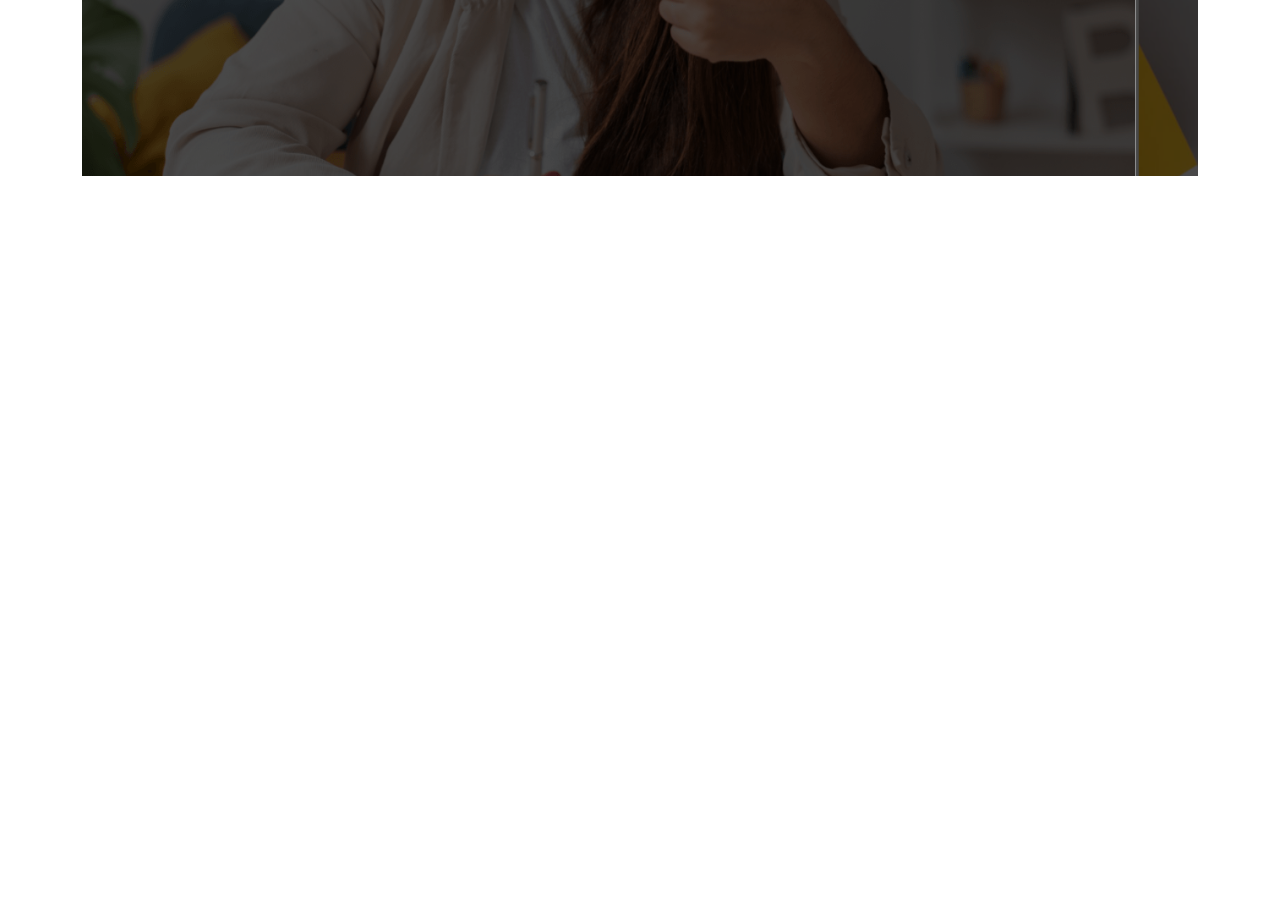
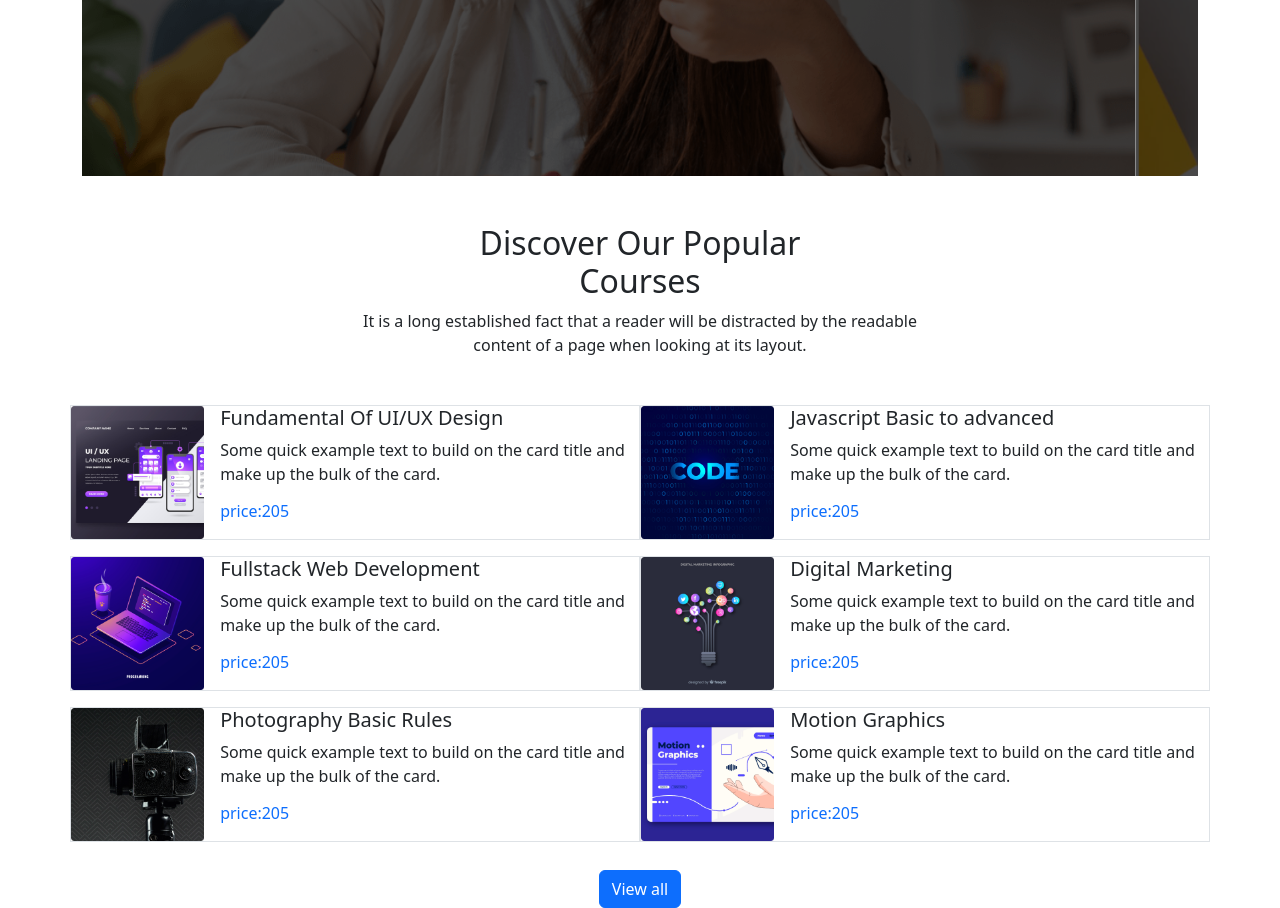
Before and after one commit to atiq100/ed-Tech, a plain HTML site: page index.html in a window 1280 px wide. Shown: the part 500-1408 px from the top of the page. Before the commit the page ends 800 px from the top, so only its background shows below. Drawn offline with nearby package versions, Linux system fonts and the light colour scheme.

Commit message:
course section added

```diff
--- a/index.html
+++ b/index.html
@@ -10,10 +10,11 @@
   </head>
   <body>
     <!-- header start -->
+    <header>
     <!-- nav start -->
     <nav class="navbar navbar-expand-lg  bg-white justify-content-lg-end ">
         <div class="container">
-          <a class="navbar-brand fs-3 fw-bold dark-color" href="#">Edu Cat </a>
+          <a class="navbar-brand fs-3 fw-bold " href="#"><span class="dark-color">Edu. Cat</span> </a>
           <button class="navbar-toggler" type="button" data-bs-toggle="collapse" data-bs-target="#navbarSupportedContent" aria-controls="navbarSupportedContent" aria-expanded="false" aria-label="Toggle navigation">
             <span class="navbar-toggler-icon  "></span>
           </button>
@@ -51,7 +52,7 @@
                 <img class="d-block w-100" style="height: 70vh; object-fit: cover;" src="images/cover/cover-1.png" alt="">
                 <div class="carousel-caption d-flex flex-column justify-content-center align-items-center h-100">
                     <h1 class=" fw-bolder">Get Started Digital<br> Learning</h1>
-                    <p class="">It is a long established fact that a reader will be distracted by the readable<br> content of a page when looking at its layout.</p>
+                    <p>It is a long established fact that a reader will be distracted by the readable<br> content of a page when looking at its layout.</p>
                     <button class="btn btn-primary">Get started</button>
                 </div>
             </div>
@@ -80,6 +81,81 @@
 
     <!-- slider end -->
     <!-- header end -->
+  </header>
+  <main class="container">
+    <!-- courses start -->
+    <div class="text-center">
+      <h2 class="">Discover Our Popular<br> Courses</h2>
+      <p>It is a long established fact that a reader will be distracted by the readable<br> content of a page when looking at its layout.</p>
+    </div>
+   <div class="row row-cols-md-1 row-cols-1   justify-content-md-between align-items-center mb-1 flex-shrink-0 mt-5 ">
+    <div class=" d-flex flex-column flex-md-row  border border-1 p-0 col-lg-4 col-md-12 flex-grow-1 mb-2 ">
+      <div class="me-2 "><img class="img-fluid w-100" src="images/course/course-1.png" alt="">
+      </div>
+      <div class="ms-2">
+        <h5>Fundamental Of UI/UX Design</h5>
+      <p>Some quick example text to build on the card title and make up the bulk of the card.</p>
+      <h6 class="text-primary">price:205</h6>
+      </div>
+    </div>
+
+    <div class=" d-flex flex-column flex-md-row border border-1 p-0 col-lg-4 col-md-12 flex-grow-1 mb-2 ">
+      <div class="me-2"><img class="img-fluid w-100" src="images/course/course-2.png" alt="">
+      </div>
+      <div class="ms-2">
+        <h5>Javascript Basic to advanced</h5>
+      <p>Some quick example text to build on the card title and make up the bulk of the card.</p>
+      <h6 class="text-primary">price:205</h6>
+      </div>
+    </div>
+   </div>
+   <div class="row row-cols-md-1 row-cols-1   justify-content-md-between align-items-center mb-1 flex-shrink-0 mt-2">
+    <div class=" d-flex flex-column flex-md-row border border-1 p-0 col-lg-4 col-md-12 flex-grow-1 mb-2 ">
+      <div class="me-2 "><img class="img-fluid w-100" src="images/course/course-3.png" alt="">
+      </div>
+      <div class="ms-2">
+        <h5>Fullstack Web Development</h5>
+      <p>Some quick example text to build on the card title and make up the bulk of the card.</p>
+      <h6 class="text-primary">price:205</h6>
+      </div>
+    </div>
+
+    <div class="d-none  d-md-flex flex-column flex-md-row border border-1 p-0 col-lg-4 col-md-12  flex-grow-1 mb-2">
+      <div class="me-2"><img class="img-fluid w-100" src="images/course/course-4.png" alt="">
+      </div>
+      <div class="ms-2">
+        <h5>Digital Marketing</h5>
+      <p>Some quick example text to build on the card title and make up the bulk of the card.</p>
+      <h6 class="text-primary">price:205</h6>
+      </div>
+    </div>
+   </div>
+   <div class="row row-cols-md-1 row-cols-1   justify-content-md-between align-items-center mb-1 flex-shrink-0 mt-2">
+    <div class="d-none d-md-flex flex-column flex-md-row border border-1 p-0 col-lg-4 col-md-12 flex-grow-1 mb-1">
+      <div class="me-2 "><img class="img-fluid w-100" src="images/course/course-5.png" alt="">
+      </div>
+      <div class="ms-2">
+        <h5>Photography Basic Rules</h5>
+      <p>Some quick example text to build on the card title and make up the bulk of the card.</p>
+      <h6 class="text-primary">price:205</h6>
+      </div>
+    </div>
+
+    <div class="d-none d-md-flex flex-column flex-md-row  border border-1 p-0 col-lg-4 col-md-12  flex-grow-1 mb-1">
+      <div class="me-2"><img class="img-fluid w-100" src="images/course/course-6.png" alt="">
+      </div>
+      <div class="ms-2">
+        <h5>Motion Graphics</h5>
+      <p>Some quick example text to build on the card title and make up the bulk of the card.</p>
+      <h6 class="text-primary">price:205</h6>
+      </div>
+    </div>
+   </div>
+   <div class="text-center mt-4">
+    <button class="btn btn-primary ">View all</button>
+   </div>
+    <!-- courses end -->
+  </main>
     <script src="https://cdn.jsdelivr.net/npm/bootstrap@5.2.0/dist/js/bootstrap.bundle.min.js" integrity="sha384-A3rJD856KowSb7dwlZdYEkO39Gagi7vIsF0jrRAoQmDKKtQBHUuLZ9AsSv4jD4Xa" crossorigin="anonymous"></script>
   </body>
 </html>
```
